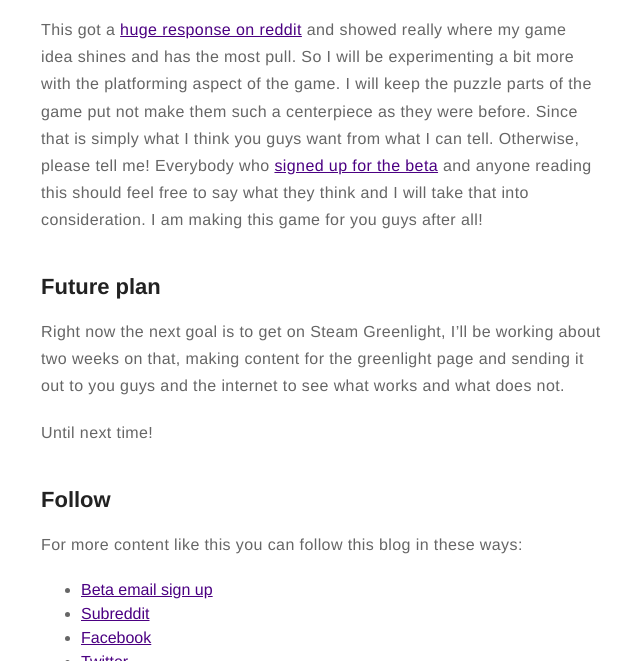
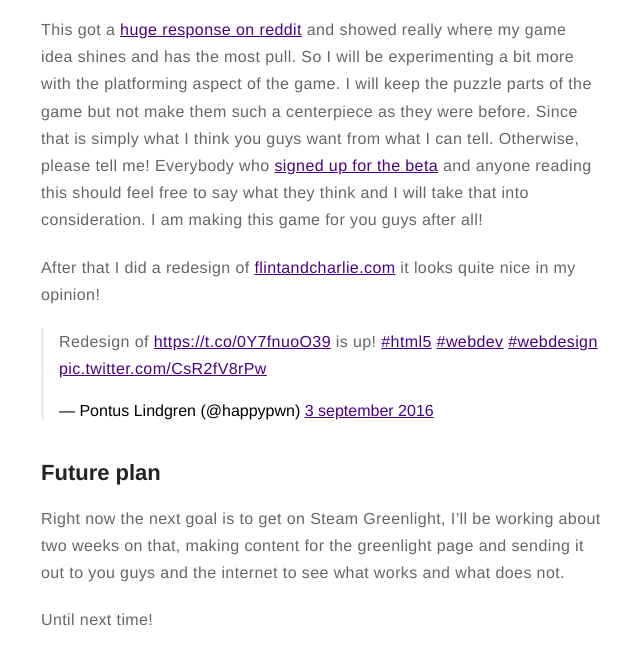
Before and after one commit to KirikoroStudios/kirikorostudios.github.io, a Jekyll site: the page built from _posts/2016-09-05-FlintandCharlie-002.markdown, in a window 1280 px wide and 900 px high, scrolled down 1339 px, cut to the strip 239-900 px from the top of the window. Shown: the whole strip, without its empty margins (319-959 px from the left). Built offline with Jekyll 4.4.1, drawn with Linux system fonts in a browser that asks for light colours; comment, search, counter and statistics services are not loaded.

Commit message:
blog updates

```diff
--- a/_posts/2016-09-05-FlintandCharlie-002.markdown
+++ b/_posts/2016-09-05-FlintandCharlie-002.markdown
@@ -23,7 +23,12 @@ After that I tried showing a bit more of the platforming side of the game in a g
 
 <iframe src='https://gfycat.com/ifr/RepulsiveIncompatibleAsianporcupine' frameborder='0' scrolling='no' width='560' height='315' allowfullscreen></iframe>
 
-This got a [huge response on reddit](https://www.reddit.com/r/GamePhysics/comments/50tdqm/flint_and_charlie_gravity_shift_platforming/) and showed really where my game idea shines and has the most pull. So I will be experimenting a bit more with the platforming aspect of the game. I will keep the puzzle parts of the game put not make them such a centerpiece as they were before. Since that is simply what I think you guys want from what I can tell. Otherwise, please tell me! Everybody who [signed up for the beta](http://goo.gl/forms/abKSefkEKr0f9fIU2) and anyone reading this should feel free to say what they think and I will take that into consideration. I am making this game for you guys after all!
+This got a [huge response on reddit](https://www.reddit.com/r/GamePhysics/comments/50tdqm/flint_and_charlie_gravity_shift_platforming/) and showed really where my game idea shines and has the most pull. So I will be experimenting a bit more with the platforming aspect of the game. I will keep the puzzle parts of the game but not make them such a centerpiece as they were before. Since that is simply what I think you guys want from what I can tell. Otherwise, please tell me! Everybody who [signed up for the beta](http://goo.gl/forms/abKSefkEKr0f9fIU2) and anyone reading this should feel free to say what they think and I will take that into consideration. I am making this game for you guys after all!
+
+After that I did a redesign of [flintandcharlie.com](http://flintandcharlie.com) it looks quite nice in my opinion!
+
+<blockquote class="twitter-tweet" data-lang="sv"><p lang="en" dir="ltr">Redesign of <a href="https://t.co/0Y7fnuoO39">https://t.co/0Y7fnuoO39</a> is up! <a href="https://twitter.com/hashtag/html5?src=hash">#html5</a> <a href="https://twitter.com/hashtag/webdev?src=hash">#webdev</a> <a href="https://twitter.com/hashtag/webdesign?src=hash">#webdesign</a> <a href="https://t.co/CsR2fV8rPw">pic.twitter.com/CsR2fV8rPw</a></p>&mdash; Pontus Lindgren (@happypwn) <a href="https://twitter.com/happypwn/status/772110100324581376">3 september 2016</a></blockquote>
+<script async src="//platform.twitter.com/widgets.js" charset="utf-8"></script>
 
 ## Future plan
 Right now the next goal is to get on Steam Greenlight, I'll be working about two weeks on that, making content for the greenlight page and sending it out to you guys and the internet to see what works and what does not.
```
